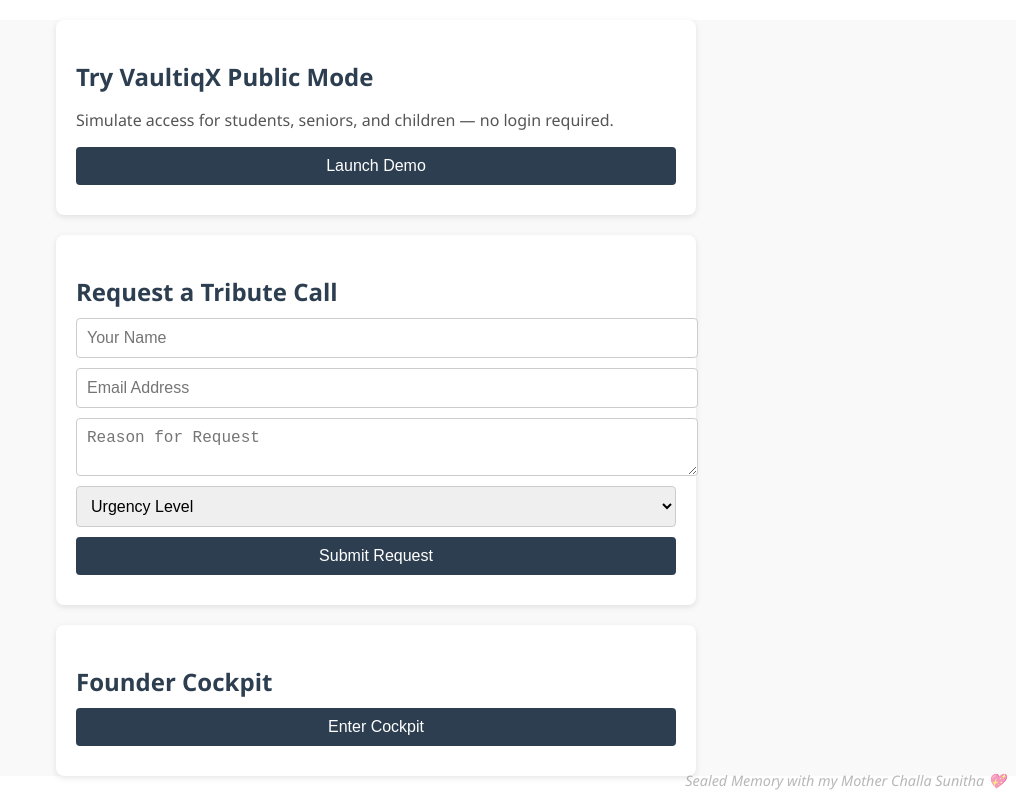
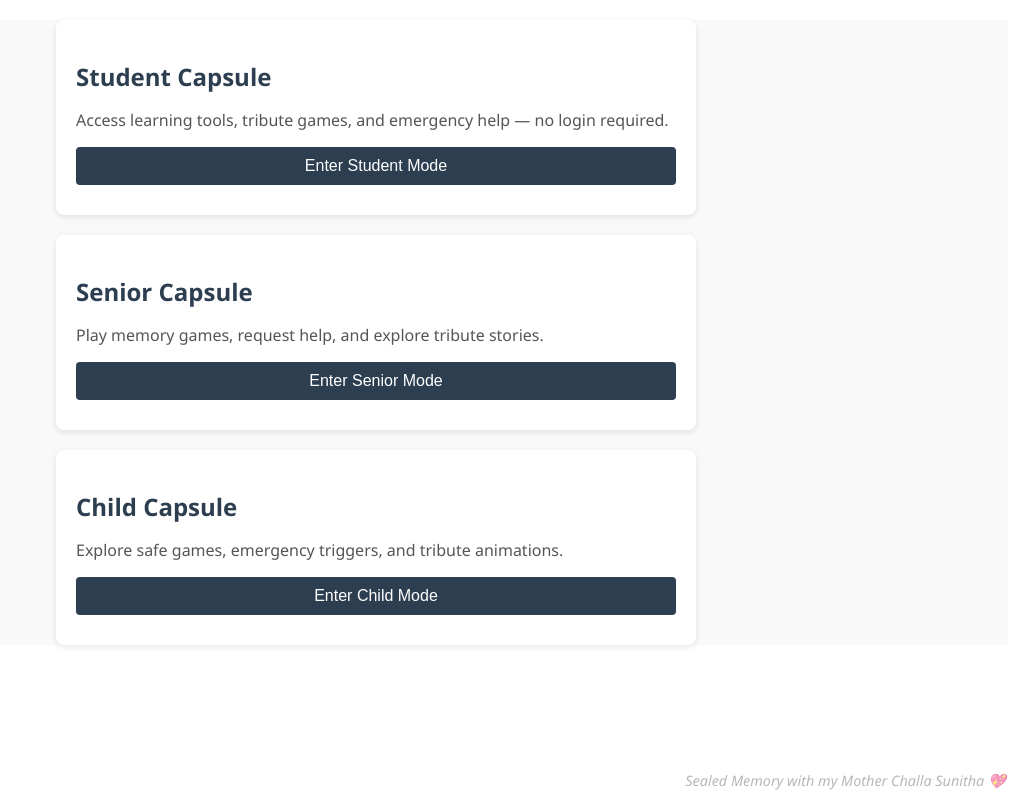
Before and after one commit to vaultiqx-sentinel/vaultiqx-website, a React (Create React App) app: page /public in a window 1280 px wide. Shown: the whole page, without its empty margins (264-1280 px from the left). Built offline with nearby package versions, Linux system fonts and the light colour scheme.

Commit message:
Linked /public route from homepage

```diff
--- a/src/App.js
+++ b/src/App.js
@@ -27,11 +27,16 @@
           <button type="submit">Submit Request</button>
         </form>
       </section>
-
 {/* 🔗 Cockpit Access Link */}
 <section>
   <h2>Founder Cockpit</h2>
   <button onClick={() => window.location.href = "/cockpit"}>Enter Cockpit</button>
+</section>
+
+{/* 🌐 Public Access Link */}
+<section>
+  <h2>Public Capsule Access</h2>
+  <button onClick={() => window.location.href = "/public"}>Try Public Mode</button>
 </section>
 
 {/* 💠 Tribute Watermark Overlay */}
--- /dev/null
+++ b/src/Public.js
@@ -0,0 +1,36 @@
+import React from 'react';
+import './App.css';
+
+function PublicAccess() {
+  return (
+    <div className="App">
+      {/* 🎓 Student Access Block */}
+      <section>
+        <h2>Student Capsule</h2>
+        <p>Access learning tools, tribute games, and emergency help — no login required.</p>
+        <button onClick={() => alert("Student Mode Activated")}>Enter Student Mode</button>
+      </section>
+
+      {/* 👵 Senior Citizen Access Block */}
+      <section>
+        <h2>Senior Capsule</h2>
+        <p>Play memory games, request help, and explore tribute stories.</p>
+        <button onClick={() => alert("Senior Mode Activated")}>Enter Senior Mode</button>
+      </section>
+
+      {/* 🧒 Child Access Block */}
+      <section>
+        <h2>Child Capsule</h2>
+        <p>Explore safe games, emergency triggers, and tribute animations.</p>
+        <button onClick={() => alert("Child Mode Activated")}>Enter Child Mode</button>
+      </section>
+
+      {/* 💠 Tribute Watermark Overlay */}
+      <div className="watermark">
+        Sealed Memory with my Mother Challa Sunitha 💖
+      </div>
+    </div>
+  );
+}
+
+export default PublicAccess;
--- a/src/index.js
+++ b/src/index.js
@@ -1,17 +1,15 @@
 import React from 'react';
 import ReactDOM from 'react-dom/client';
-import './index.css';
+import { BrowserRouter, Routes, Route } from 'react-router-dom';
 import App from './App';
-import reportWebVitals from './reportWebVitals';
+import PublicAccess from './Public';
 
 const root = ReactDOM.createRoot(document.getElementById('root'));
 root.render(
-  <React.StrictMode>
-    <App />
-  </React.StrictMode>
+  <BrowserRouter>
+    <Routes>
+      <Route path="/" element={<App />} />
+      <Route path="/public" element={<PublicAccess />} />
+    </Routes>
+  </BrowserRouter>
 );
-
-// If you want to start measuring performance in your app, pass a function
-// to log results (for example: reportWebVitals(console.log))
-// or send to an analytics endpoint. Learn more: https://bit.ly/CRA-vitals
-reportWebVitals();
```
Lines whose indentation alone changed are shown as unchanged.
